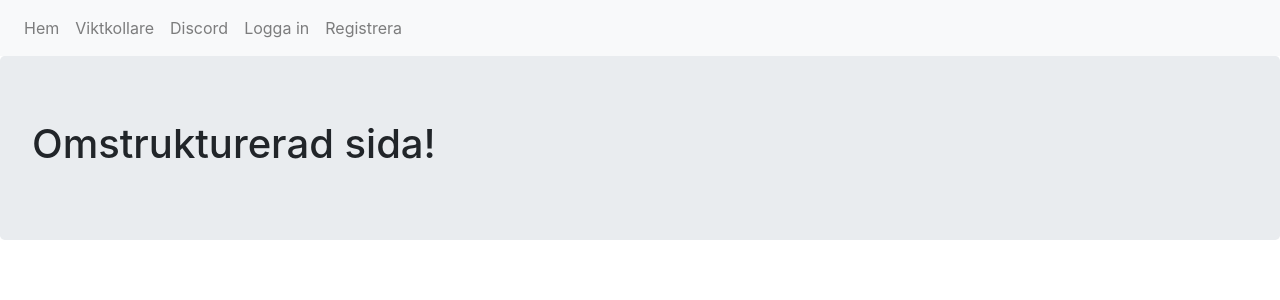
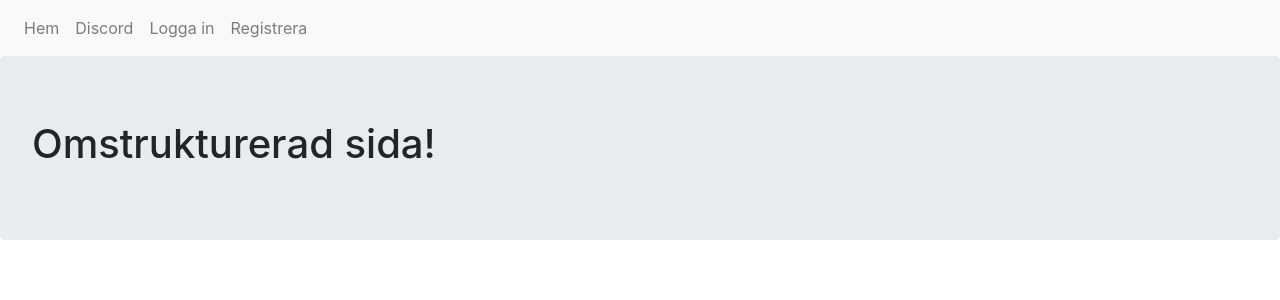
Before and after one commit to lediff/diffen.nu, a Flask app: page / in a window 1280 px wide. Shown: the top 300 px of the page. Run offline with Flask 2, Linux system fonts and the light colour scheme; some libraries are stand-ins or nearby versions.

Commit message:
moved viktkollare to logged in only

```diff
--- a/application/templates/base.html
+++ b/application/templates/base.html
@@ -15,9 +15,9 @@
 		<nav class='navbar navbar-expand-lg navbar-light bg-light'>
 			<div class="navbar-nav">
 				<a class="nav-item nav-link" href="{{url_for('index')}}">Hem</a>
-				<a class="nav-item nav-link" href="{{url_for('weight_tracker')}}">Viktkollare</a>
 				<a class="nav-item nav-link" href="{{url_for('discord')}}">Discord</a>
 				{% if current_user.is_authenticated %}
+				<a class="nav-item nav-link" href="{{url_for('weight_tracker')}}">Viktkollare</a>
 				<a class="nav-item nav-link" href="{{url_for('profile')}}">Profil</a>
 				<a class="nav-item nav-link" href="{{url_for('weight_tracker_register')}}">Viktregistrar</a>
 				<a class="nav-item nav-link" href="{{url_for('logout')}}">Logga ut</a>
```
